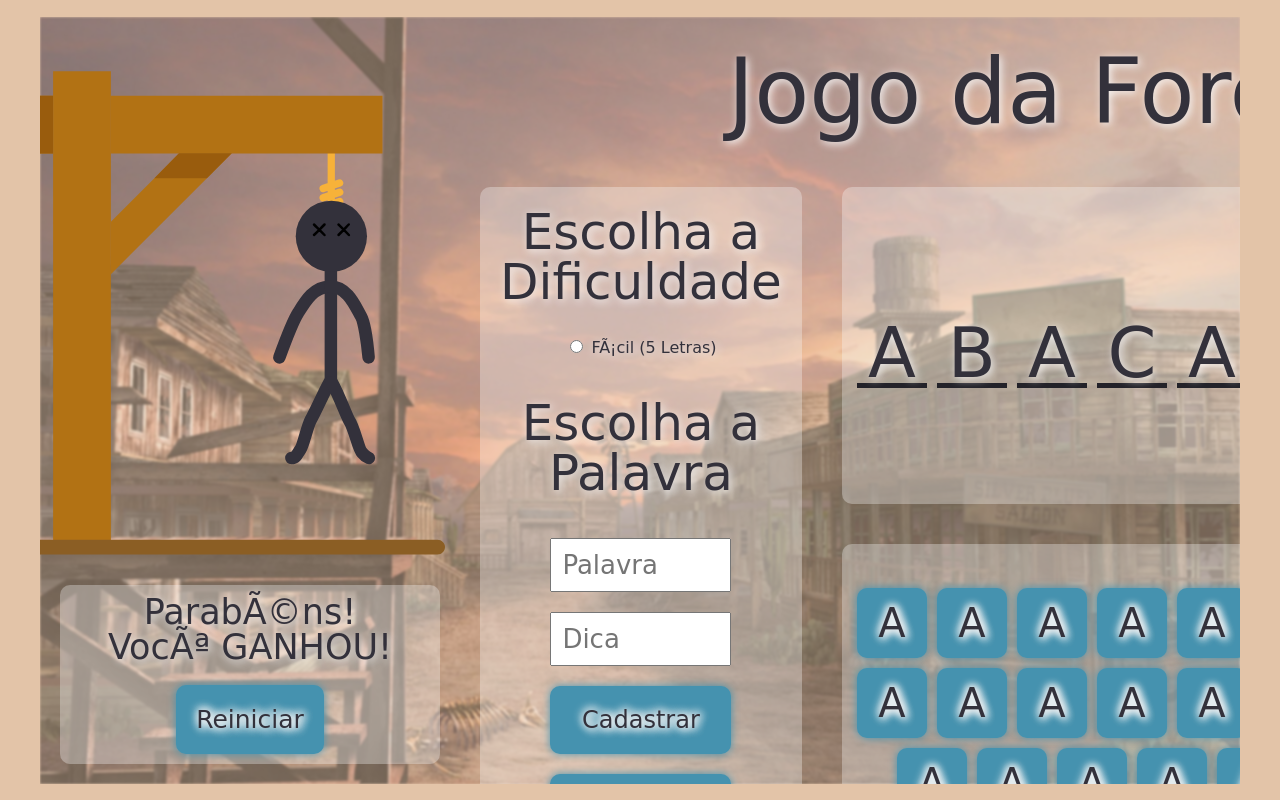
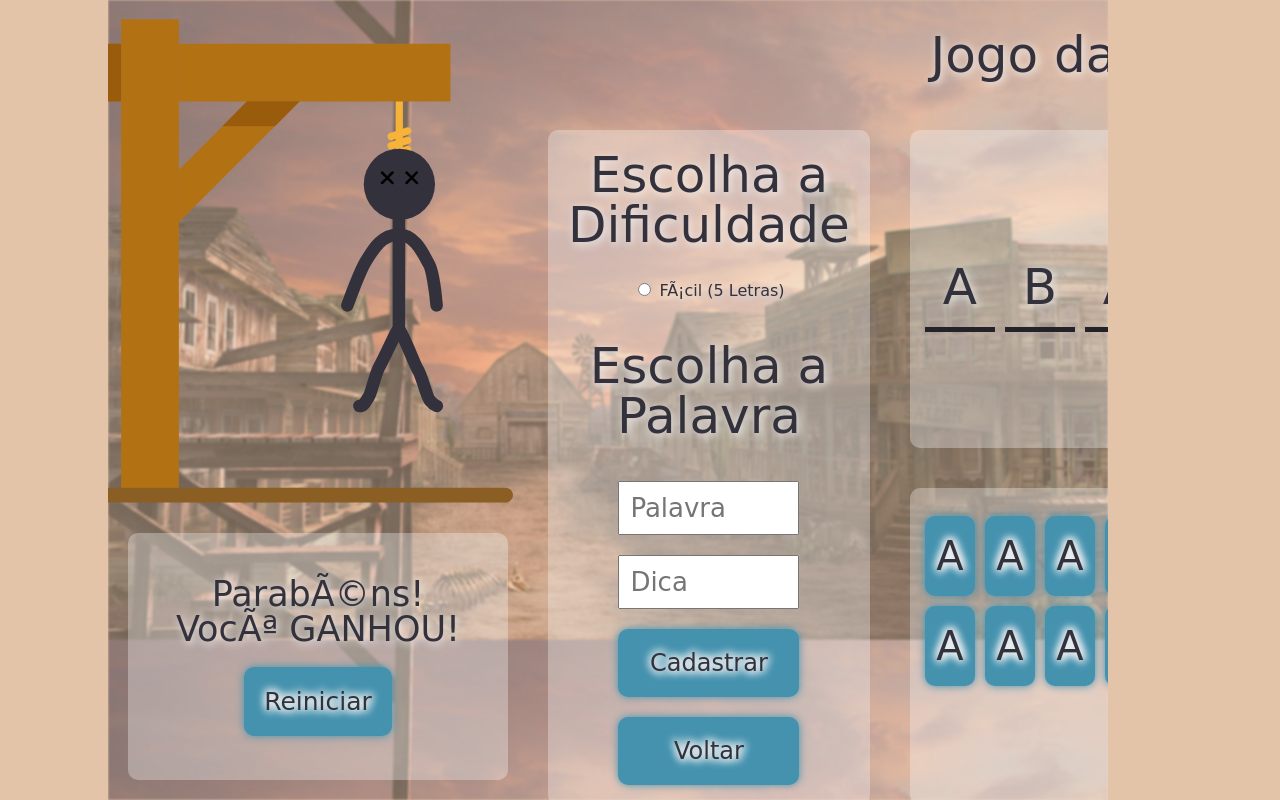
Before and after one commit to NicolyMartinsSantos/Jogo-Forca, a plain HTML site: page Desktop-jogo-forca-base-main/index.html in a window 1280 px wide. Drawn offline with Linux system fonts and the light colour scheme; files whose address does not match are found by name; a web font is replaced by a local one.

Commit message:
alterações

```diff
--- a/Desktop-jogo-forca-base-main/estilo.css
+++ b/Desktop-jogo-forca-base-main/estilo.css
@@ -4,7 +4,7 @@
 
 body {
   display: flex;
-  width: 100vw;
+  width: 95vw;
   height: 100vh;
   justify-content: center;
   align-items: center;
@@ -15,8 +15,8 @@ body {
 }
 
 .container {
-  width: 1200px;
-  height: 767px;
+  width: 1000px;
+  height: 800px;
   overflow: hidden;
   display: flex;
   position: relative;
@@ -54,7 +54,6 @@ body {
   padding: 10px;
   font-size: 35px;
   text-align: center;
-  /* display: none; */
 }
 
 .mensagem-vitoria {
@@ -73,7 +72,7 @@ body {
 
 .forca {
   width: 500px;
-  margin-top: 45px;
+  margin-top: 10px;
   margin-left: -80px;
 }
 
@@ -88,7 +87,7 @@ body {
 }
 
 h1 {
-  font-size: 90px;
+  font-size: 50px;
   text-align: center;
   padding: 30px;
 }
@@ -120,20 +119,22 @@ h2 {
   margin-bottom: 20px;
 }
 
-.dificuldade-acoes, .cadastro-acoes {
+.dificuldade-acoes,
+.cadastro-acoes {
   display: flex;
   flex-direction: column;
   align-items: center;
 }
 
-.dificuldade-acoes > *, .cadastro-acoes > * {
+.dificuldade-acoes > *,
+.cadastro-acoes > * {
   width: 60%;
 }
 
 button {
   background-color: #4592af;
   color: #33313b;
-  text-shadow: 2px 2px 8px #f6f5f5, -2px -2px 8px #f6f5f5, 02px 2px 8px #f6f5f5,
+  text-shadow: 2px 2px 8px #f6f5f5, -2px -2px 8px #f6f5f5, 0 2px 8px #f6f5f5,
     2px -2px 8px #f6f5f5;
   font-family: "Rye", cursive;
   border-radius: 10px;
@@ -147,7 +148,8 @@ button:hover {
   background-color: #295869;
 }
 
-.dificuldade-acoes button, .cadastro-acoes button {
+.dificuldade-acoes button,
+.cadastro-acoes button {
   padding: 20px;
   margin: 10px;
   font-size: 30px;
@@ -160,7 +162,6 @@ button:hover {
 #jogo {
   display: flex;
   flex-direction: column;
-  /* display: none; */
 }
 
 #jogo > * {
@@ -179,8 +180,8 @@ button:hover {
 .teclado button {
   margin: 5px;
   font-size: 40px;
-  width: 70px;
-  height: 70px;
+  width: 50px;
+  height: 80px;
 }
 
 .resposta {
@@ -198,7 +199,7 @@ button:hover {
 
 .palavra > * {
   margin: 0 5px;
-  font-size: 70px;
+  font-size: 50px;
   text-align: center;
   height: 70px;
   border-bottom: 5px solid #232229;
--- a/Desktop-jogo-forca-base-main/reset.css
+++ b/Desktop-jogo-forca-base-main/reset.css
@@ -19,7 +19,7 @@ time, mark, audio, video {
 	margin: 0;
 	padding: 0;
 	border: 0;
-	font-size: 100%;
+	font-size: 80%;
 	font: inherit;
 	vertical-align: baseline;
 }
```
Also changed, not shown: Desktop-jogo-forca-base-main/jogo.js (renamed from jogo.js), 4 other files.
